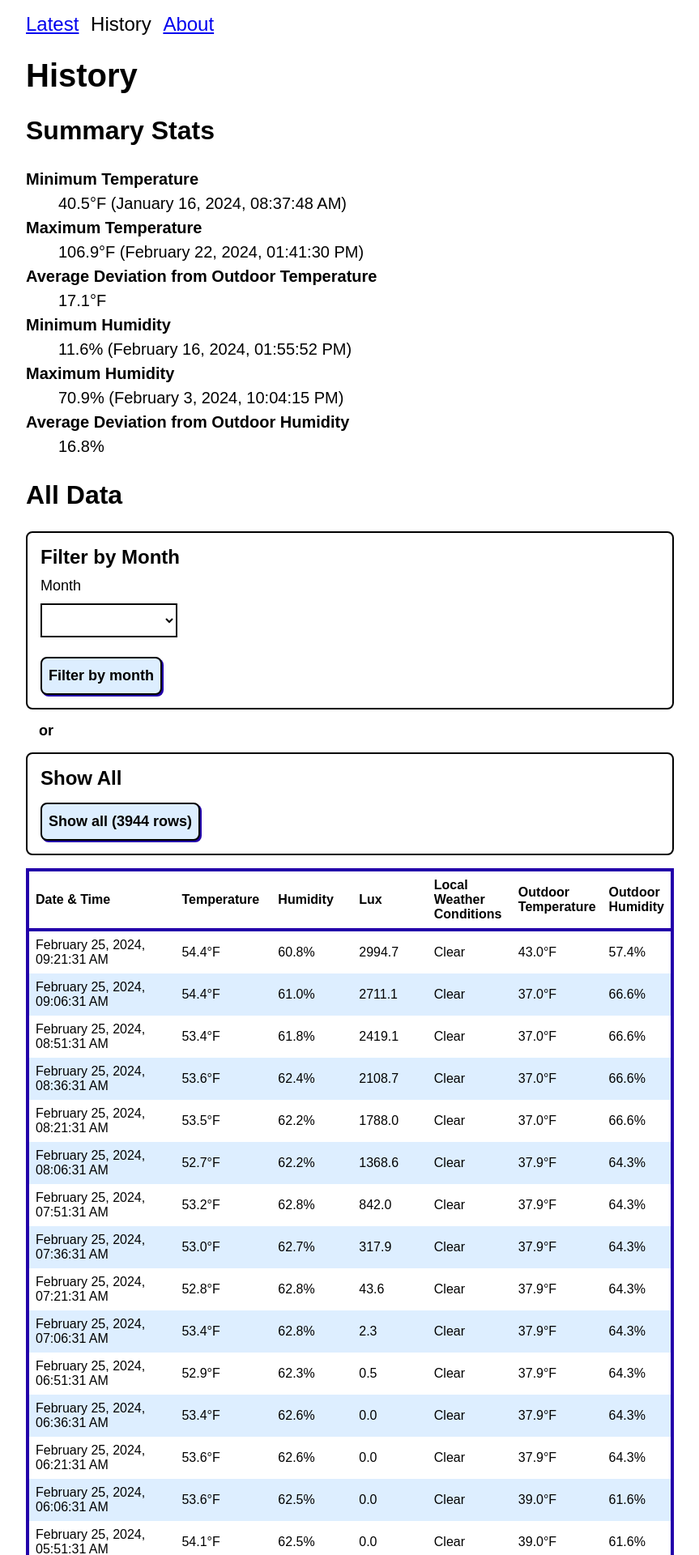
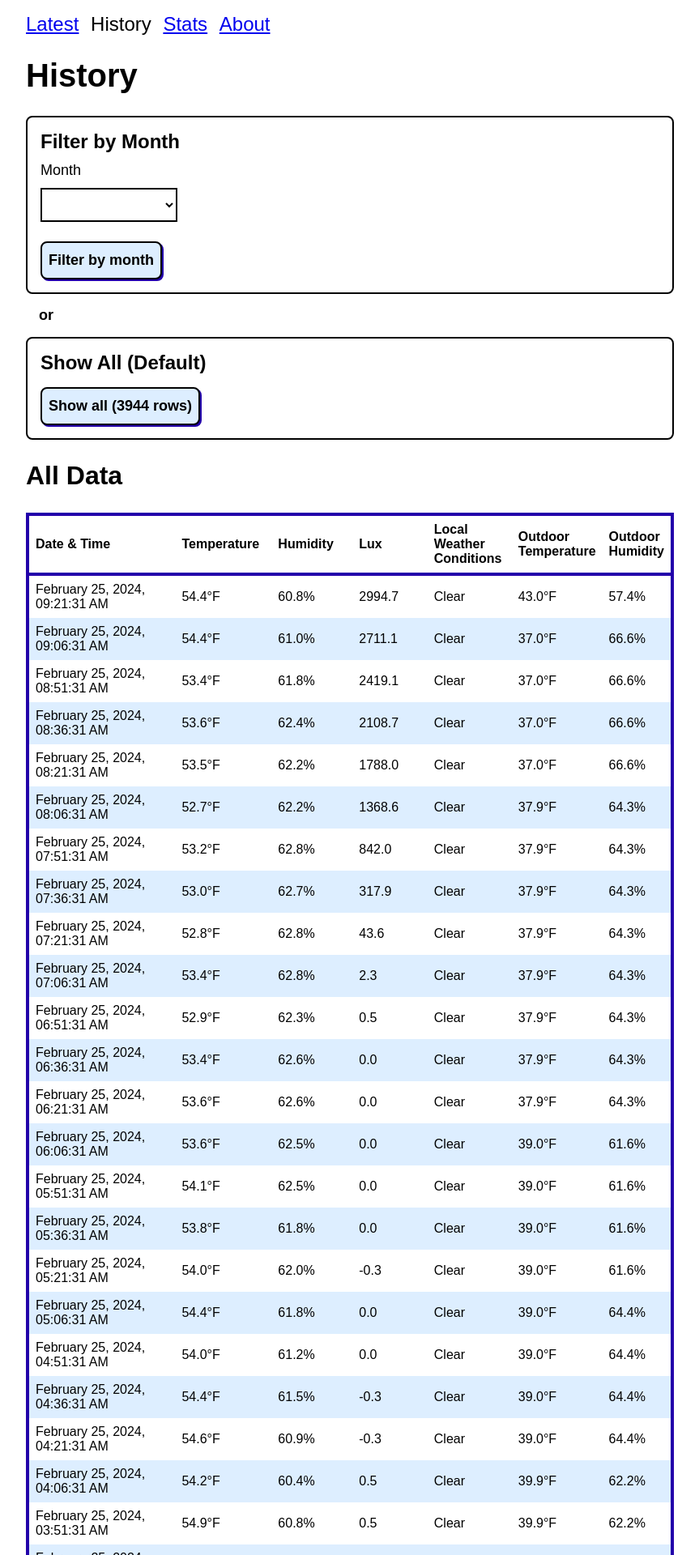
Before and after one commit to emilyanndavis/drafty, a Jekyll site: the page built from history.html, in a window 1280 px wide. Shown: the top 1920 px of the page at 81% size, without its empty margins (0-863 px from the left). Built offline with Jekyll 4.4.1, drawn with Linux system fonts in a browser that asks for light colours; some of the changed text lies outside the part shown.

Commit message:
Moves Stats to their own page; updates table heading when filter applied/removed (#8)
* Moves Stats to their own page; updates table heading when filter applied/removed

* Updates docs

```diff
--- a/_data/navigation.yml
+++ b/_data/navigation.yml
@@ -2,5 +2,7 @@
   url: /
 - name: History
   url: /history.html
+- name: Stats
+  url: /stats.html
 - name: About
   url: /README.html
--- a/_sass/main.scss
+++ b/_sass/main.scss
@@ -170,3 +170,13 @@
     outline-offset: 0.25rem;
   }
 }
+
+.visually-hidden {
+  clip: rect(0 0 0 0);
+  clip-path: inset(50%);
+  height: 1px;
+  overflow: hidden;
+  position: absolute;
+  white-space: nowrap;
+  width: 1px;
+}
--- a/assets/js/history-filters.js
+++ b/assets/js/history-filters.js
@@ -5,6 +5,7 @@
   const showAllBtn = document.querySelector('#show-all');
   const tableBody = document.querySelector('tbody');
   const tableRows = tableBody.querySelectorAll('tr');
+  const tableHeading = document.querySelector('#table-heading');
 
   const clearTableBody = () => {
     tableRows.forEach(row => row.remove());
@@ -16,9 +17,18 @@
     });
   };
 
+  const updateTableHeading = (month = null) => {
+    if (month) {
+      tableHeading.textContent = 'Data from ' + month;
+    } else {
+      tableHeading.textContent = 'All Data';
+    }
+  };
+
   const showAll = () => {
     clearTableBody();
     populateTableRows(tableRows);
+    updateTableHeading();
   };
 
   monthFilterBtn.addEventListener('click', (event) => {
@@ -34,6 +44,7 @@
         }
       });
       populateTableRows(filtered);
+      updateTableHeading(monthSelect.value);
     } else {
       showAll();
     }
--- a/history.html
+++ b/history.html
@@ -8,9 +8,7 @@
 
 {% assign num_rows = site.data.all | size | times: 1.0 %}
 
-{% include stats.html %}
-
-<h2>All Data</h2>
+<h2 class="visually-hidden">Filter Options</h2>
 
 <div class="filter-option-container">
   <h3 id="month-filter-form-heading" class="filter-option-heading">Filter by Month</h3>
@@ -29,10 +27,11 @@
 <span class="filter-options-divider">or</span>
 
 <div class="filter-option-container">
-  <h3 class="filter-option-heading">Show All</h3>
+  <h3 class="filter-option-heading">Show All (Default)</h3>
   <button type="button" id="show-all">Show all ({{ num_rows | round }} rows)</button>
 </div>
 
+<h2 id="table-heading">All Data</h2>
 <div class="table-container">
   <table>
     <thead>
--- a/_includes/stats.html
+++ b/stats.html
@@ -1,5 +1,11 @@
-<h2>Summary Stats</h2>
+---
+layout: default
+title: "Drafty: Stats"
+---
+<h1>Summary Stats</h1>
 
+{% assign num_rows = site.data.all | size | times: 1.0 %}
+{% assign end_index = num_rows | minus: 1 | round %}
 {% assign total_temp_diff = 0.0 %}
 {% assign num_rows_with_outdoor_temp = 0.0 %}
 {% assign total_hum_diff = 0.0 %}
@@ -62,4 +68,10 @@
   <dd>{{ max_hum }}% ({{ max_hum_time | date: "%B %e, %Y, %r" }})</dd>
   <dt>Average Deviation from Outdoor Humidity</dt>
   <dd>{{ avg_hum_diff }}%</dd>
+  <dt>Total Number of Readings</dt>
+  <dd>{{ num_rows | round }}</dd>
+  <dt>Date of First Reading</dt>
+  <dd>{{ site.data.all[0].time | date: "%B %e, %Y" }}</dd>
+  <dt>Date of Last Reading</dt>
+  <dd>{{ site.data.all[end_index].time | date: "%B %e, %Y" }}</dd>
 </dl>
```
Also changed, not shown: README.md.
